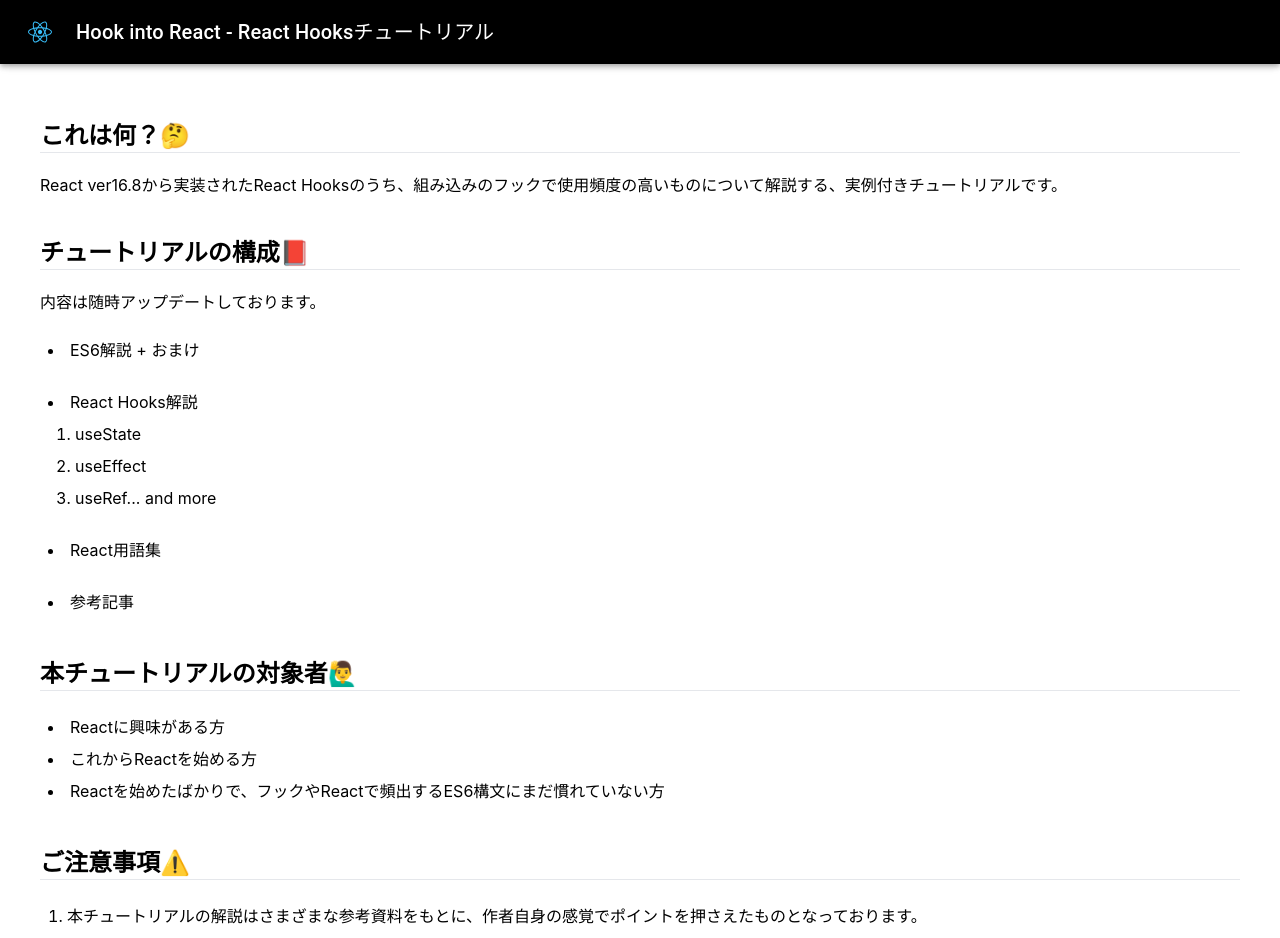
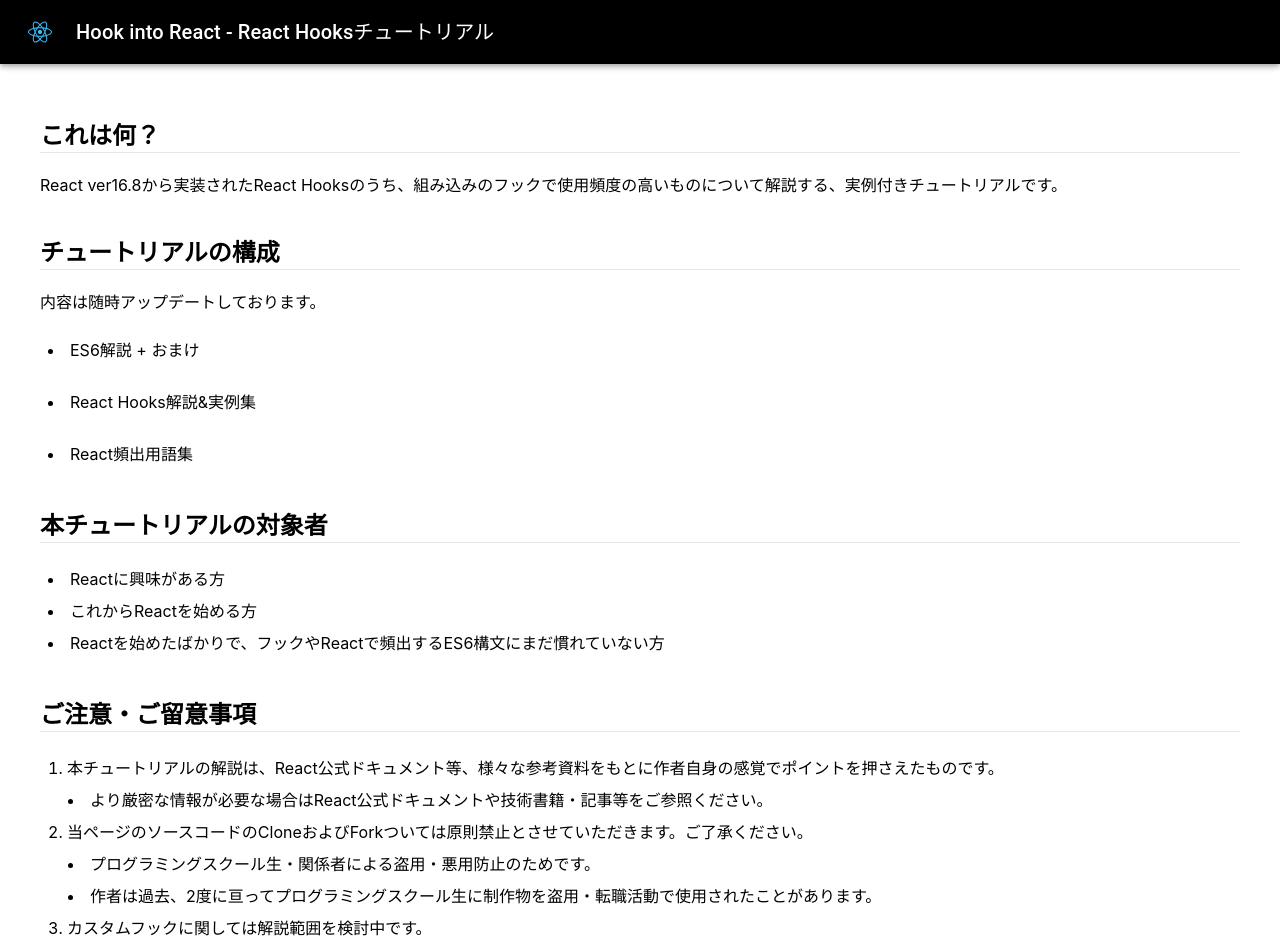
Before and after one commit to Teppeichang/react_hooks_tutorial, a React (Create React App) app: page / in a window 1280 px wide. Shown: the top 938 px of the page. Built offline with nearby package versions, Linux system fonts and the light colour scheme.

Commit message:
Fix: TOPページの記述事項

```diff
--- a/src/pages/Top.jsx
+++ b/src/pages/Top.jsx
@@ -1,52 +1,50 @@
 const Top = () => {
   return (
     <div className="my-20 p-10 min-h-screen">
-      <p className="text-2xl font-bold">これは何？🤔</p>
+      <p className="text-2xl font-bold">これは何？</p>
       <hr />
       <p className="mt-5">
         React ver16.8から実装されたReact
         Hooksのうち、組み込みのフックで使用頻度の高いものについて解説する、実例付きチュートリアルです。
       </p>
-      <p className="text-2xl font-bold mt-10">チュートリアルの構成📕</p>
+      <p className="text-2xl font-bold mt-10">チュートリアルの構成</p>
       <hr />
       <p className="mt-5">内容は随時アップデートしております。</p>
       <ul className="list-disc list-inside pl-2 mt-5 leading-8">
         <li>ES6解説 + おまけ</li>
-        <li className="mt-5">React Hooks解説</li>
-        <ul className="list-decimal list-inside pl-2 leading-8">
-          <li>useState</li>
-          <li>useEffect</li>
-          <li>useRef... and more</li>
-        </ul>
-        <li className="mt-5">React用語集</li>
-        <li className="mt-5">参考記事</li>
+        <li className="mt-5">React Hooks解説&実例集</li>
+        <li className="mt-5">React頻出用語集</li>
       </ul>
-      <p className="text-2xl font-bold mt-10">本チュートリアルの対象者🙋‍♂️</p>
+      <p className="text-2xl font-bold mt-10">本チュートリアルの対象者</p>
       <hr />
       <ul className="list-disc list-inside pl-2 mt-5 leading-8">
         <li>Reactに興味がある方</li>
         <li>これからReactを始める方</li>
         <li>Reactを始めたばかりで、フックやReactで頻出するES6構文にまだ慣れていない方</li>
       </ul>
-      <p className="text-2xl font-bold mt-10">ご注意事項⚠️</p>
+      <p className="text-2xl font-bold mt-10">ご注意・ご留意事項</p>
       <hr />
       <ul className="list-decimal list-inside leading-8 mt-5 pl-2">
         <li>
-          本チュートリアルの解説はさまざまな参考資料をもとに、作者自身の感覚でポイントを押さえたものとなっております。
+          本チュートリアルの解説は、React公式ドキュメント等、様々な参考資料をもとに作者自身の感覚でポイントを押さえたものです。
         </li>
         <ul className="list-disc list-inside pl-5">
           <li>
-            より詳細な情報が必要な場合はReact公式ドキュメントや技術書籍・記事等をご参照ください。
+            より厳密な情報が必要な場合はReact公式ドキュメントや技術書籍・記事等をご参照ください。
           </li>
         </ul>
         <li>
-          プログラミングスクール生・関係者による盗用防止の観点から、本チュートリアルのソースコードのCloneおよびForkついては原則禁止とさせていただきます。ご了承ください。
+          当ページのソースコードのCloneおよびForkついては原則禁止とさせていただきます。ご了承ください。
+        </li>
+        <ul className="list-disc list-inside pl-5">
+          <li>プログラミングスクール生・関係者による盗用・悪用防止のためです。</li>
+          <li>作者は過去、2度に亘ってプログラミングスクール生に制作物を盗用・転職活動で使用されたことがあります。</li>
+        </ul>
+        <li>
+          カスタムフックに関しては解説範囲を検討中です。
         </li>
         <li>
-          カスタムフックに関してはどこまで取り扱うか検討中です。（react-router-domやReact Hook Form、window.onloadに関するフックは解説予定）
-        </li>
-        <li>
-          クラスコンポーネントに関しては取り扱いません。(フックのチュートリアルなので。悪しからず🙏)
+        サンプルコードは全て関数コンポーネントベースとなっております。
         </li>
       </ul>
     </div>
```
